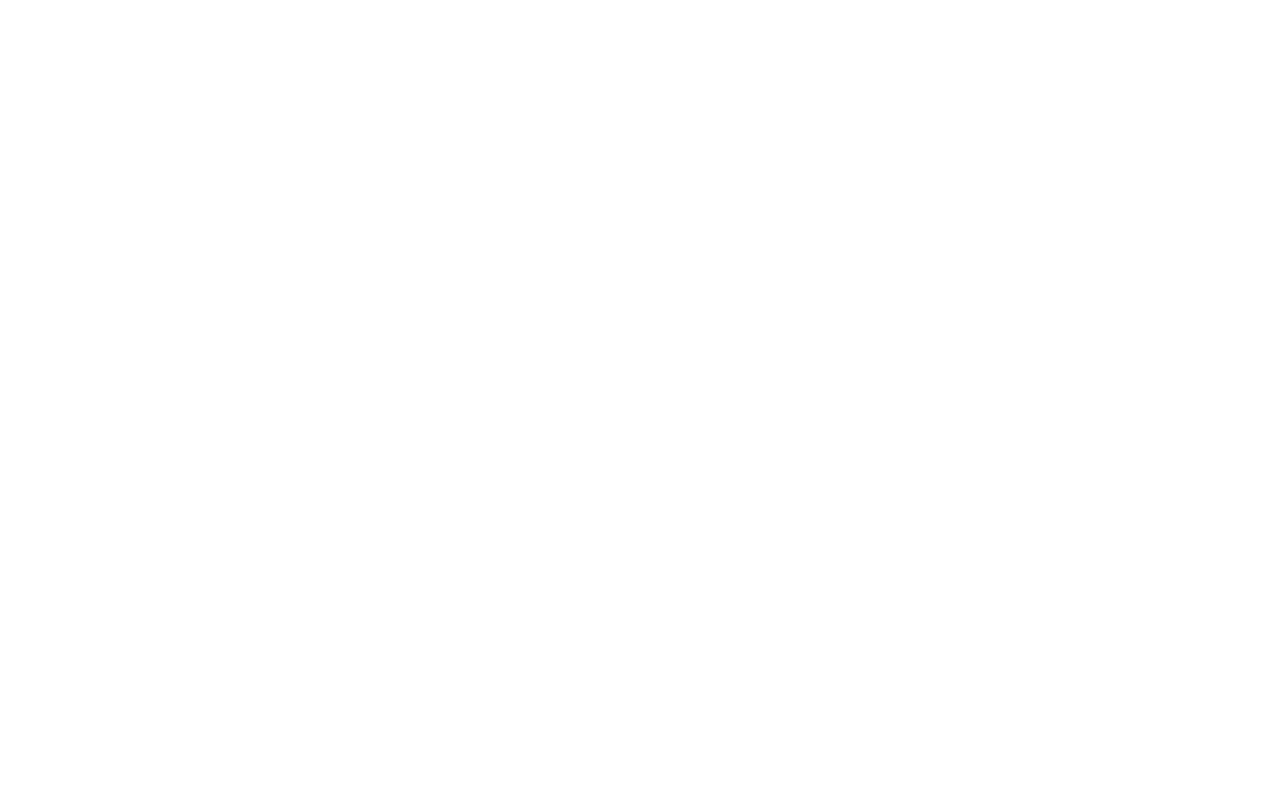
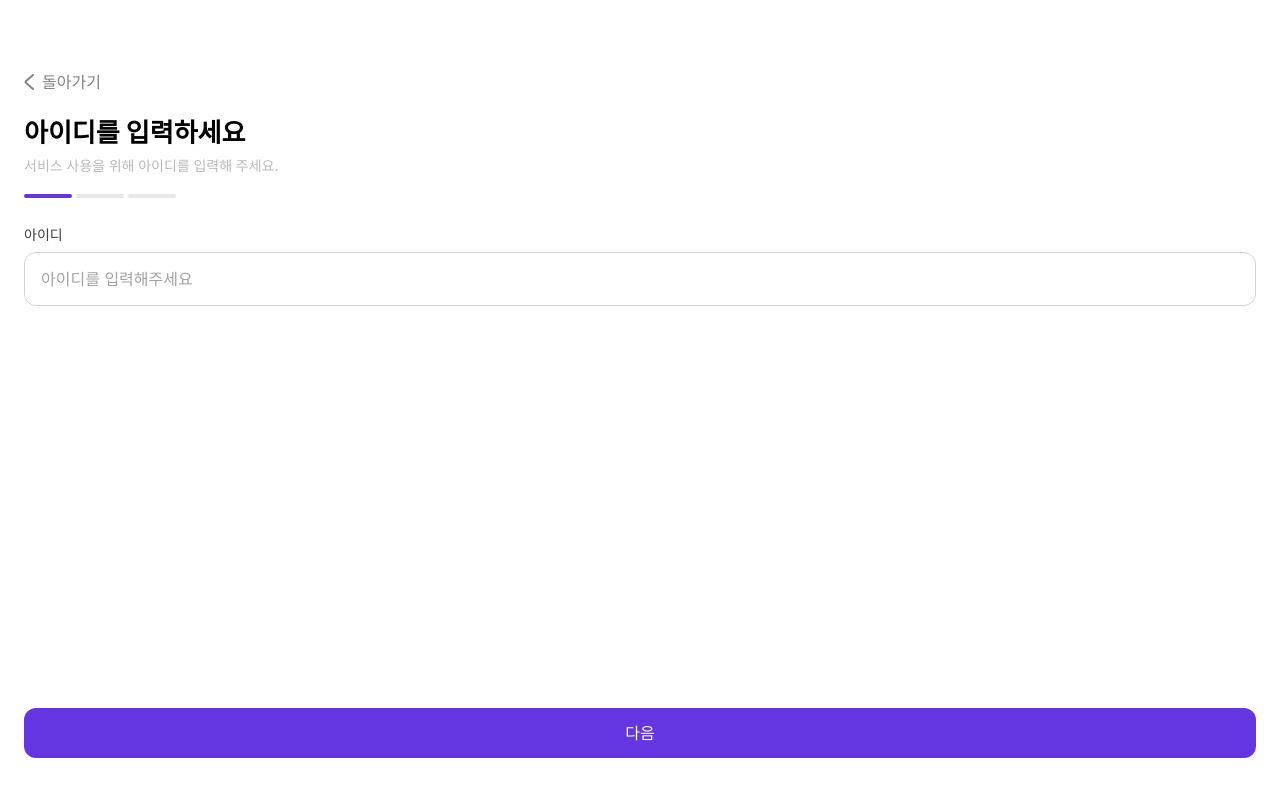
Before and after one commit to GAE-BAL-SAE-BAL/client, a React (Create React App) app: page /signup/step/1 in a window 1280 px wide. Before the commit this address had no page. Shown: the top 796 px of the page. Built offline with nearby package versions, Linux system fonts and the light colour scheme.

Commit message:
스타일 수정 및 라우터 설정
자꾸 빼먹네요;;

```diff
--- a/src/App.tsx
+++ b/src/App.tsx
@@ -9,7 +9,7 @@
       <Routes>
         <Route path="/" element={<></>} />
         <Route path="/" element={<></>} />
-        <Route path="/signup" element={<SignUpStep1 />} />
+        <Route path="/signup/step/1" element={<SignUpStep1 />} />
         <Route path="/signup/step/2" element={<SignUpStep2 />} />
         <Route path="/signup/step/3" element={<SignUpStep3 />} />
         <Route path="/" element={<></>} />
--- a/src/pages/signup/SignUpStep1.tsx
+++ b/src/pages/signup/SignUpStep1.tsx
@@ -51,7 +51,7 @@
             />
             {idState && (
               <div
-                className="cursor-pointer"
+                className="flex items-center cursor-pointer"
                 onClick={() => {
                   setIdState("");
                 }}
```
